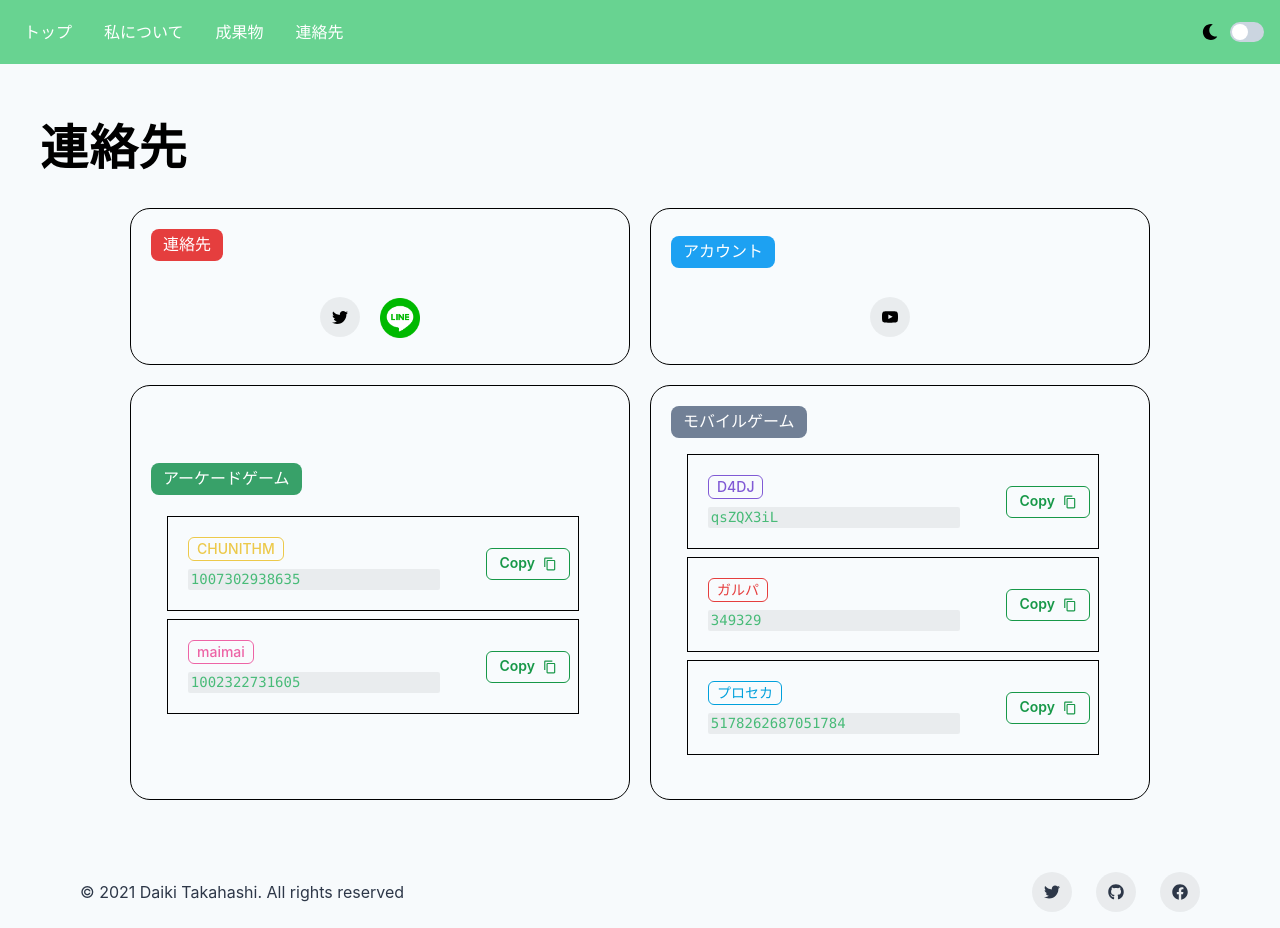
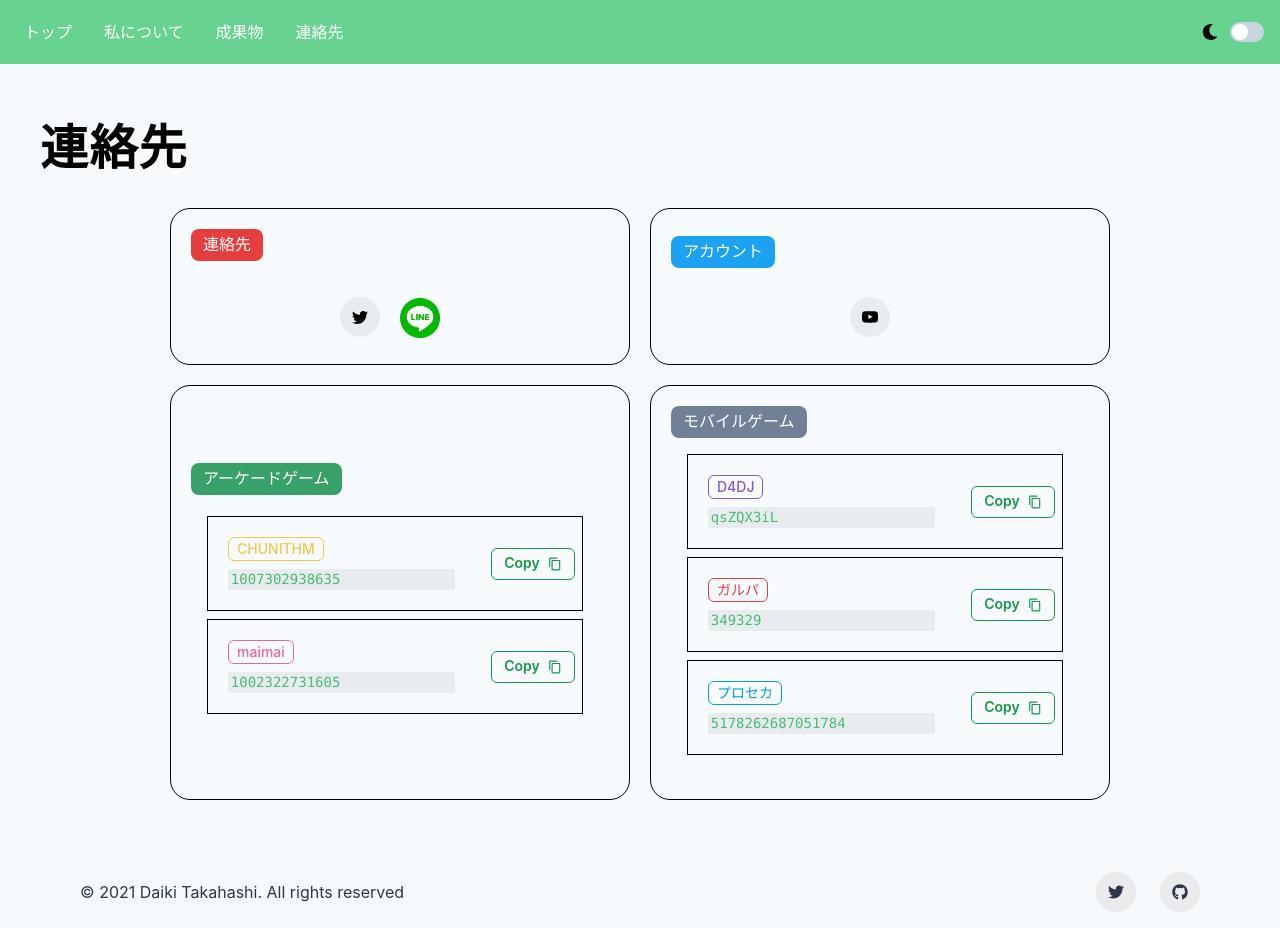
Before and after one commit to RimlTempest/RimlTempest.github.io, a Next.js app: page /contact in a window 1280 px wide. Built offline with nearby package versions, Linux system fonts and the light colour scheme.

Commit message:
fix: 最大サイズの幅などを修正

```diff
--- a/src/components/Molecules/FooterButtonGroup.tsx
+++ b/src/components/Molecules/FooterButtonGroup.tsx
@@ -13,9 +13,6 @@
       <SocialButton label={'Github'} href={SNS.GITHUB}>
         <FaGithub />
       </SocialButton>
-      <SocialButton label={'Facebook'} href={SNS.FACEBOOK}>
-        <FaFacebook />
-      </SocialButton>
     </Stack>
   );
 };
--- a/src/pages/contact/index.tsx
+++ b/src/pages/contact/index.tsx
@@ -36,7 +36,7 @@
             base: 'repeat(auto-fit, minmax(340px, 1fr))',
             sm: 'repeat(auto-fit, minmax(240px, 1fr))',
             md: 'repeat(auto-fit, minmax(340px, 1fr))',
-            lg: 'repeat(2, minmax(500px, 1fr))',
+            lg: 'repeat(2, minmax(460px, 1fr))',
           }}
           gap={5}
         >
```
